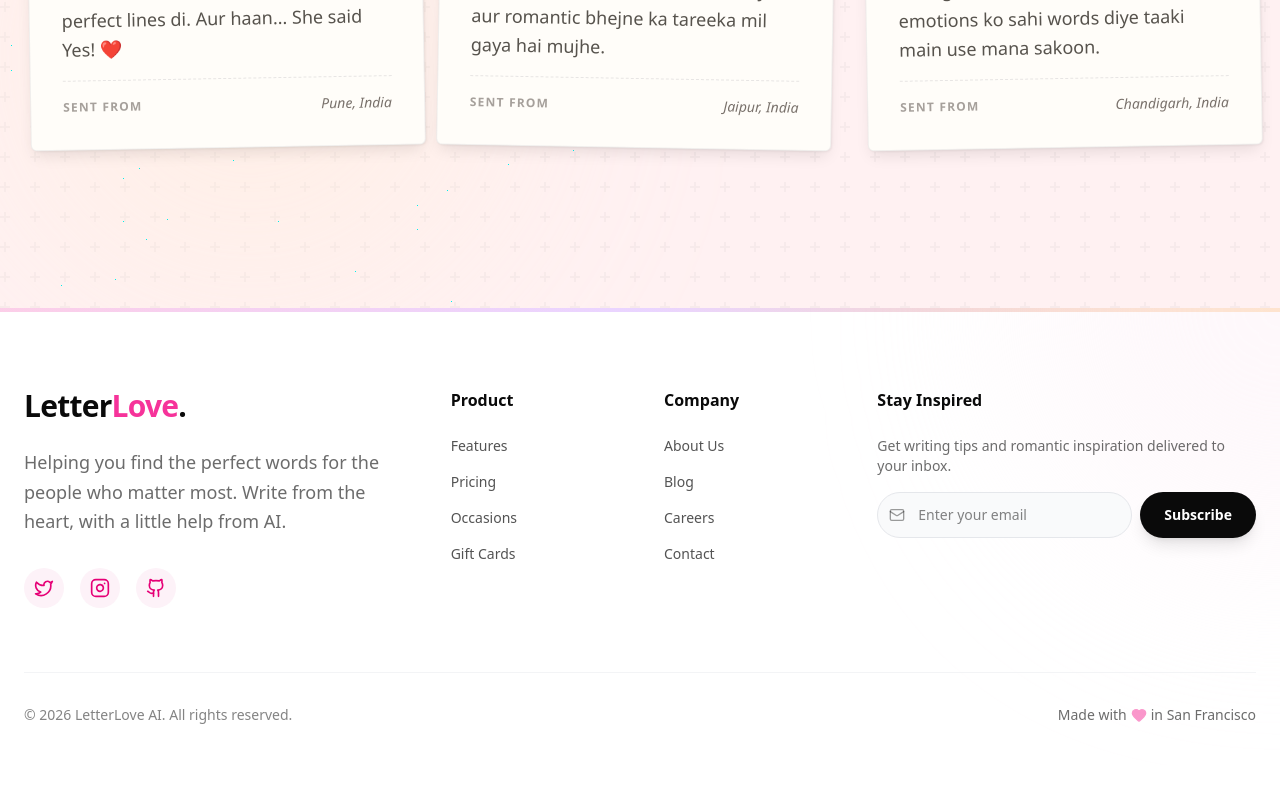
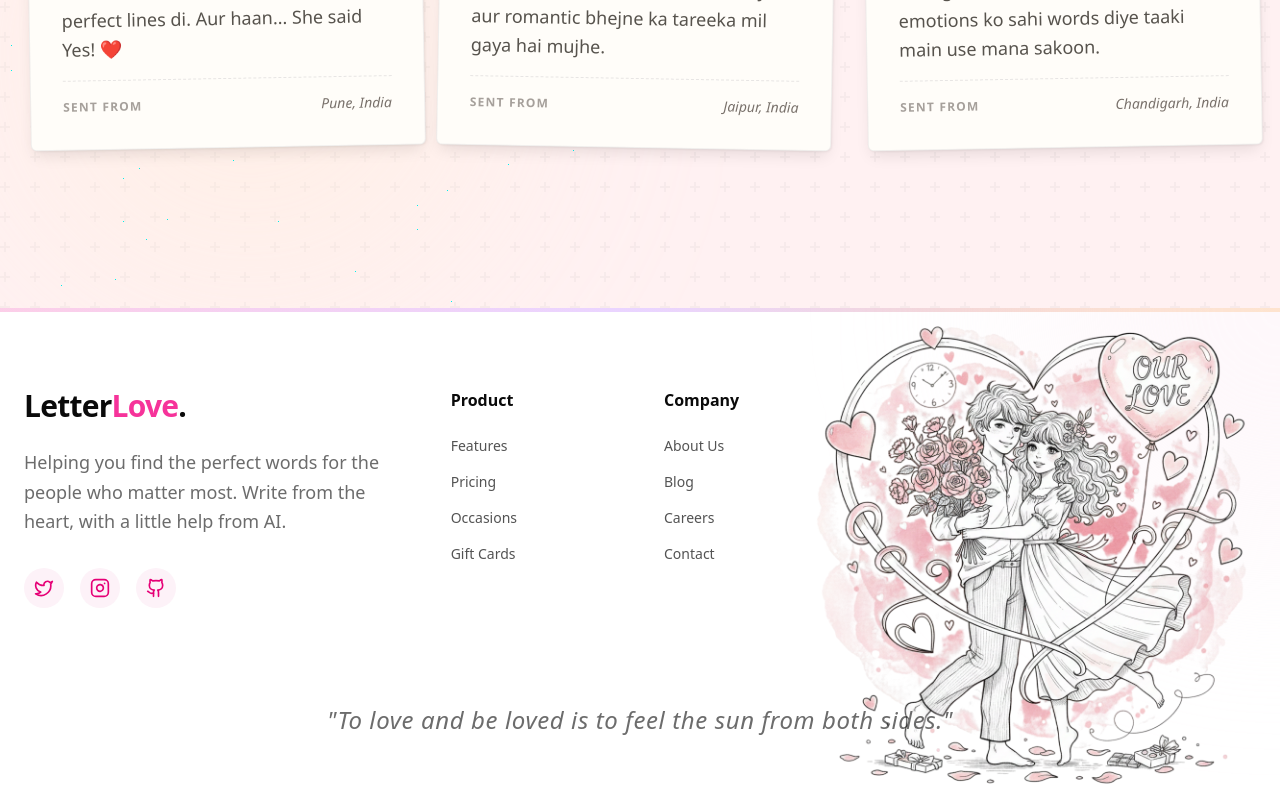
Before and after one commit to Suprabhat3/letter-love, a Next.js app: page / in a window 1280 px wide. Shown: the part 6212-7012 px from the top of the page. Before the commit the page ends 6977 px from the top, so only its background shows below. Built offline with nearby package versions, Linux system fonts and the light colour scheme; a web font is replaced by a local one.

Commit message:
make footer to looks good

```diff
--- a/components/Footer.tsx
+++ b/components/Footer.tsx
@@ -1,6 +1,7 @@
 import Link from "next/link";
 import { cn } from "@/lib/utils";
 import { Twitter, Instagram, Github, Heart, Mail } from "lucide-react";
+import Image from "next/image";
 
 export default function Footer() {
   return (
@@ -10,6 +11,20 @@ export default function Footer() {
 
       {/* Background Decor */}
       <div className="absolute top-0 right-0 w-[500px] h-[500px] bg-pink-50/50 rounded-full blur-[100px] pointer-events-none -translate-y-1/2 translate-x-1/2" />
+
+      {/* Decorative Images */}
+      {/* Decorative Images */}
+      {/* Decorative Image */}
+      <div className="absolute inset-0 z-0 md:left-auto md:right-0 md:w-1/2 overflow-hidden pointer-events-none">
+        <Image
+          src="/footer1.png"
+          alt=""
+          fill
+          className="object-cover md:object-contain md:object-right-bottom opacity-100"
+        />
+        {/* Mobile Gradient Overlay for Readability */}
+        <div className="absolute inset-0 bg-white/60 md:hidden" />
+      </div>
 
       <div className="container mx-auto px-6 relative z-10">
         <div className="grid lg:grid-cols-12 gap-12 mb-16">
@@ -53,7 +68,7 @@ export default function Footer() {
           </div>
 
           {/* Newsletter Column */}
-          <div className="lg:col-span-4 md:col-span-4">
+          {/* <div className="lg:col-span-4 md:col-span-4">
             <h4 className="font-bold text-foreground mb-6">Stay Inspired</h4>
             <p className="text-sm text-foreground/60 mb-4">
               Get writing tips and romantic inspiration delivered to your inbox.
@@ -71,20 +86,14 @@ export default function Footer() {
                 Subscribe
               </button>
             </div>
-          </div>
+          </div> */}
         </div>
 
         {/* Bottom Bar */}
-        <div className="pt-8 border-t border-gray-100 flex flex-col md:flex-row items-center justify-between gap-4">
-          <p className="text-sm text-foreground/50">
-            &copy; {new Date().getFullYear()} LetterLove AI. All rights
-            reserved.
+        <div className="pt-8 flex justify-center py-6">
+          <p className="text-xl md:text-2xl font-serif italic text-foreground/60 text-center tracking-wide">
+            "To love and be loved is to feel the sun from both sides."
           </p>
-          <div className="flex items-center gap-1 text-sm text-foreground/60">
-            <span>Made with</span>
-            <Heart className="w-4 h-4 text-pink-500 fill-pink-500 animate-pulse" />
-            <span>in San Francisco</span>
-          </div>
         </div>
       </div>
     </footer>
```
Also changed, not shown: public/footer1.png (added), public/footer2.png (added).
